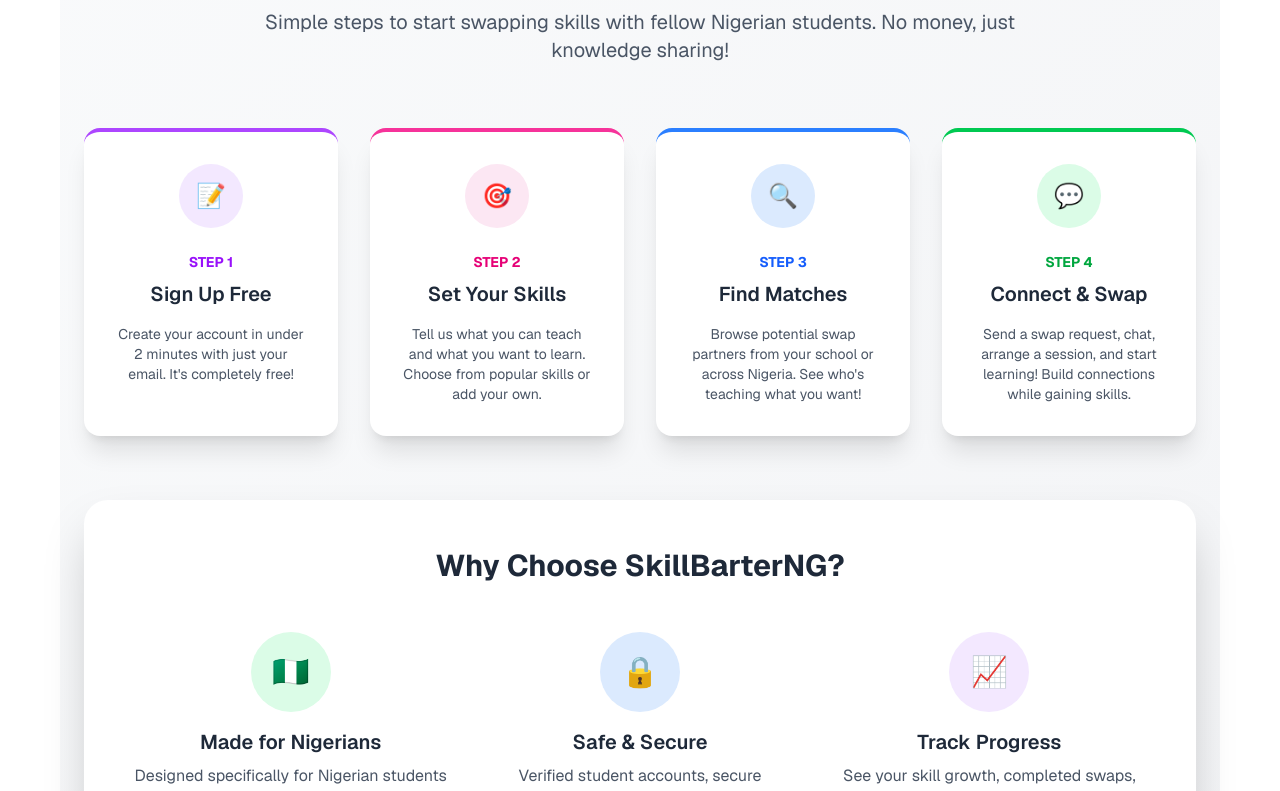
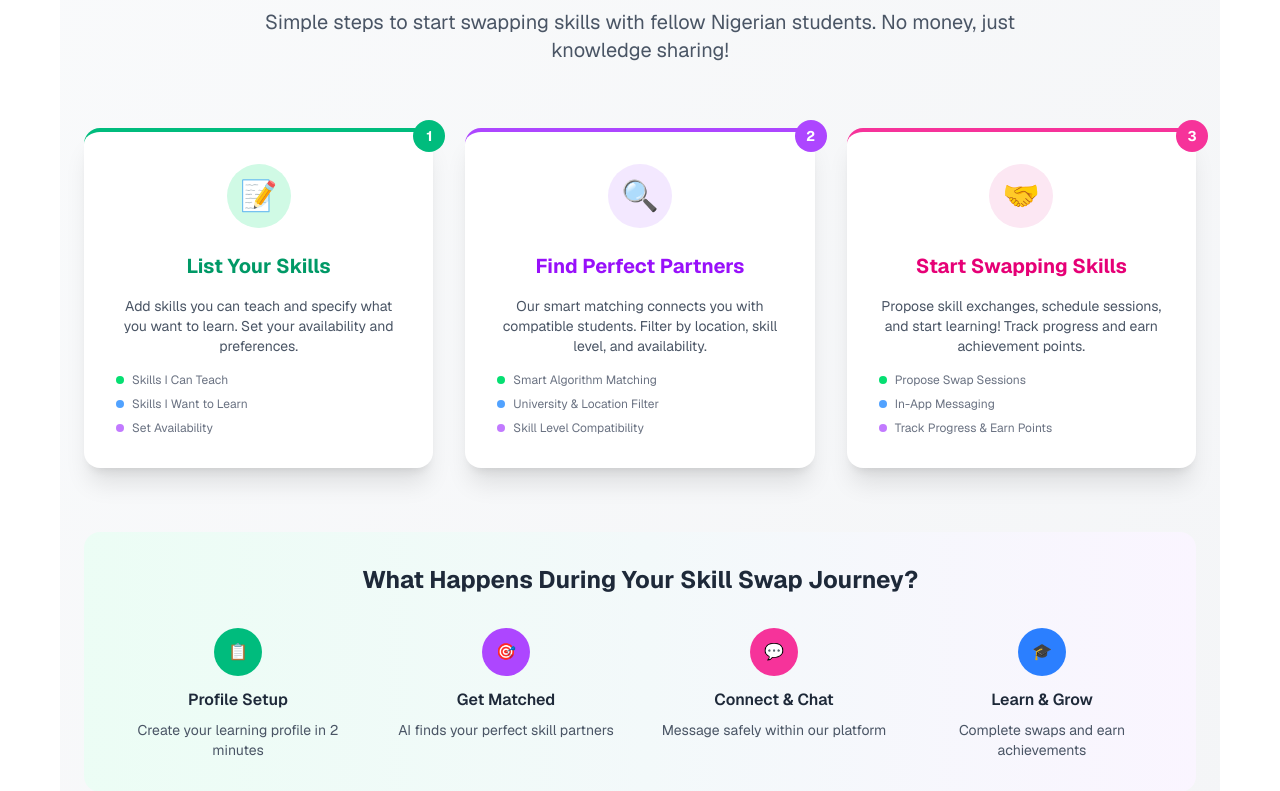
Before and after one commit to zagzy8776/skillbarterng, a Next.js app: page / in a window 1280 px wide. Shown: the part 1040-1831 px from the top of the page. Built offline with nearby package versions, Linux system fonts and the light colour scheme; no server answers.

Commit message:
feat: enhanced How It Works section with 3-step process and comprehensive feature planning

```diff
--- a/app/page.tsx
+++ b/app/page.tsx
@@ -163,43 +163,137 @@
             </p>
           </div>
 
-          <div className="grid md:grid-cols-2 lg:grid-cols-4 gap-8 mb-16">
-            <div className="bg-white rounded-2xl shadow-xl p-8 text-center transform hover:scale-105 transition duration-300 border-t-4 border-purple-500">
+          <div className="grid md:grid-cols-3 gap-8 mb-16">
+            <motion.div
+              initial={{ y: 30, opacity: 0 }}
+              whileInView={{ y: 0, opacity: 1 }}
+              transition={{ duration: 0.6, delay: 0.1 }}
+              viewport={{ once: true }}
+              className="bg-white rounded-2xl shadow-xl p-8 text-center transform hover:scale-105 transition duration-300 border-t-4 border-emerald-500 relative"
+            >
+              <div className="absolute -top-3 -right-3 w-8 h-8 bg-emerald-500 text-white rounded-full flex items-center justify-center font-bold text-sm">1</div>
+              <div className="w-16 h-16 bg-emerald-100 rounded-full flex items-center justify-center mx-auto mb-6">
+                <span className="text-3xl">📝</span>
+              </div>
+              <h3 className="text-xl font-bold text-emerald-600 mb-4">List Your Skills</h3>
+              <p className="text-gray-600 text-sm mb-4">Add skills you can teach and specify what you want to learn. Set your availability and preferences.</p>
+              <div className="space-y-2 text-xs text-gray-500">
+                <div className="flex items-center gap-2">
+                  <span className="w-2 h-2 bg-green-400 rounded-full"></span>
+                  <span>Skills I Can Teach</span>
+                </div>
+                <div className="flex items-center gap-2">
+                  <span className="w-2 h-2 bg-blue-400 rounded-full"></span>
+                  <span>Skills I Want to Learn</span>
+                </div>
+                <div className="flex items-center gap-2">
+                  <span className="w-2 h-2 bg-purple-400 rounded-full"></span>
+                  <span>Set Availability</span>
+                </div>
+              </div>
+            </motion.div>
+
+            <motion.div
+              initial={{ y: 30, opacity: 0 }}
+              whileInView={{ y: 0, opacity: 1 }}
+              transition={{ duration: 0.6, delay: 0.2 }}
+              viewport={{ once: true }}
+              className="bg-white rounded-2xl shadow-xl p-8 text-center transform hover:scale-105 transition duration-300 border-t-4 border-purple-500 relative"
+            >
+              <div className="absolute -top-3 -right-3 w-8 h-8 bg-purple-500 text-white rounded-full flex items-center justify-center font-bold text-sm">2</div>
               <div className="w-16 h-16 bg-purple-100 rounded-full flex items-center justify-center mx-auto mb-6">
-                <span className="text-2xl">📝</span>
+                <span className="text-3xl">🔍</span>
               </div>
-              <div className="text-sm font-bold text-purple-600 mb-2">STEP 1</div>
-              <h3 className="text-xl font-semibold text-gray-800 mb-4">Sign Up Free</h3>
-              <p className="text-gray-600 text-sm">Create your account in under 2 minutes with just your email. It's completely free!</p>
+              <h3 className="text-xl font-bold text-purple-600 mb-4">Find Perfect Partners</h3>
+              <p className="text-gray-600 text-sm mb-4">Our smart matching connects you with compatible students. Filter by location, skill level, and availability.</p>
+              <div className="space-y-2 text-xs text-gray-500">
+                <div className="flex items-center gap-2">
+                  <span className="w-2 h-2 bg-green-400 rounded-full"></span>
+                  <span>Smart Algorithm Matching</span>
+                </div>
+                <div className="flex items-center gap-2">
+                  <span className="w-2 h-2 bg-blue-400 rounded-full"></span>
+                  <span>University & Location Filter</span>
+                </div>
+                <div className="flex items-center gap-2">
+                  <span className="w-2 h-2 bg-purple-400 rounded-full"></span>
+                  <span>Skill Level Compatibility</span>
+                </div>
+              </div>
+            </motion.div>
+
+            <motion.div
+              initial={{ y: 30, opacity: 0 }}
+              whileInView={{ y: 0, opacity: 1 }}
+              transition={{ duration: 0.6, delay: 0.3 }}
+              viewport={{ once: true }}
+              className="bg-white rounded-2xl shadow-xl p-8 text-center transform hover:scale-105 transition duration-300 border-t-4 border-pink-500 relative"
+            >
+              <div className="absolute -top-3 -right-3 w-8 h-8 bg-pink-500 text-white rounded-full flex items-center justify-center font-bold text-sm">3</div>
+              <div className="w-16 h-16 bg-pink-100 rounded-full flex items-center justify-center mx-auto mb-6">
+                <span className="text-3xl">🤝</span>
+              </div>
+              <h3 className="text-xl font-bold text-pink-600 mb-4">Start Swapping Skills</h3>
+              <p className="text-gray-600 text-sm mb-4">Propose skill exchanges, schedule sessions, and start learning! Track progress and earn achievement points.</p>
+              <div className="space-y-2 text-xs text-gray-500">
+                <div className="flex items-center gap-2">
+                  <span className="w-2 h-2 bg-green-400 rounded-full"></span>
+                  <span>Propose Swap Sessions</span>
+                </div>
+                <div className="flex items-center gap-2">
+                  <span className="w-2 h-2 bg-blue-400 rounded-full"></span>
+                  <span>In-App Messaging</span>
+                </div>
+                <div className="flex items-center gap-2">
+                  <span className="w-2 h-2 bg-purple-400 rounded-full"></span>
+                  <span>Track Progress & Earn Points</span>
+                </div>
+              </div>
+            </motion.div>
           </div>
 
-            <div className="bg-white rounded-2xl shadow-xl p-8 text-center transform hover:scale-105 transition duration-300 border-t-4 border-pink-500">
-              <div className="w-16 h-16 bg-pink-100 rounded-full flex items-center justify-center mx-auto mb-6">
-                <span className="text-2xl">🎯</span>
+          {/* Quick Stats During Process */}
+          <motion.div
+            initial={{ y: 20, opacity: 0 }}
+            whileInView={{ y: 0, opacity: 1 }}
+            transition={{ duration: 0.6, delay: 0.4 }}
+            viewport={{ once: true }}
+            className="bg-gradient-to-r from-emerald-50 to-purple-50 rounded-2xl p-8 mb-16"
+          >
+            <h3 className="text-2xl font-bold text-center text-gray-800 mb-8">
+              What Happens During Your Skill Swap Journey?
+            </h3>
+            <div className="grid md:grid-cols-4 gap-6">
+              <div className="text-center">
+                <div className="w-12 h-12 bg-emerald-500 rounded-full flex items-center justify-center mx-auto mb-3">
+                  <span className="text-white font-bold">📋</span>
                 </div>
-              <div className="text-sm font-bold text-pink-600 mb-2">STEP 2</div>
-              <h3 className="text-xl font-semibold text-gray-800 mb-4">Set Your Skills</h3>
-              <p className="text-gray-600 text-sm">Tell us what you can teach and what you want to learn. Choose from popular skills or add your own.</p>
+                <h4 className="font-semibold text-gray-800 mb-2">Profile Setup</h4>
+                <p className="text-sm text-gray-600">Create your learning profile in 2 minutes</p>
               </div>
-
-            <div className="bg-white rounded-2xl shadow-xl p-8 text-center transform hover:scale-105 transition duration-300 border-t-4 border-blue-500">
-              <div className="w-16 h-16 bg-blue-100 rounded-full flex items-center justify-center mx-auto mb-6">
-                <span className="text-2xl">🔍</span>
+              <div className="text-center">
+                <div className="w-12 h-12 bg-purple-500 rounded-full flex items-center justify-center mx-auto mb-3">
+                  <span className="text-white font-bold">🎯</span>
                 </div>
-              <div className="text-sm font-bold text-blue-600 mb-2">STEP 3</div>
-              <h3 className="text-xl font-semibold text-gray-800 mb-4">Find Matches</h3>
-              <p className="text-gray-600 text-sm">Browse potential swap partners from your school or across Nigeria. See who's teaching what you want!</p>
+                <h4 className="font-semibold text-gray-800 mb-2">Get Matched</h4>
+                <p className="text-sm text-gray-600">AI finds your perfect skill partners</p>
               </div>
-
-            <div className="bg-white rounded-2xl shadow-xl p-8 text-center transform hover:scale-105 transition duration-300 border-t-4 border-green-500">
-              <div className="w-16 h-16 bg-green-100 rounded-full flex items-center justify-center mx-auto mb-6">
-                <span className="text-2xl">💬</span>
+              <div className="text-center">
+                <div className="w-12 h-12 bg-pink-500 rounded-full flex items-center justify-center mx-auto mb-3">
+                  <span className="text-white font-bold">💬</span>
                 </div>
-              <div className="text-sm font-bold text-green-600 mb-2">STEP 4</div>
-              <h3 className="text-xl font-semibold text-gray-800 mb-4">Connect & Swap</h3>
-              <p className="text-gray-600 text-sm">Send a swap request, chat, arrange a session, and start learning! Build connections while gaining skills.</p>
+                <h4 className="font-semibold text-gray-800 mb-2">Connect & Chat</h4>
+                <p className="text-sm text-gray-600">Message safely within our platform</p>
+              </div>
+              <div className="text-center">
+                <div className="w-12 h-12 bg-blue-500 rounded-full flex items-center justify-center mx-auto mb-3">
+                  <span className="text-white font-bold">🎓</span>
+                </div>
+                <h4 className="font-semibold text-gray-800 mb-2">Learn & Grow</h4>
+                <p className="text-sm text-gray-600">Complete swaps and earn achievements</p>
               </div>
             </div>
+          </motion.div>
 
           {/* Additional Features */}
           <div className="bg-white rounded-3xl shadow-2xl p-12">
```
Also changed, not shown: 1 other file (tests, documents, lock files or other folders). Lines whose indentation alone changed are shown as unchanged.
